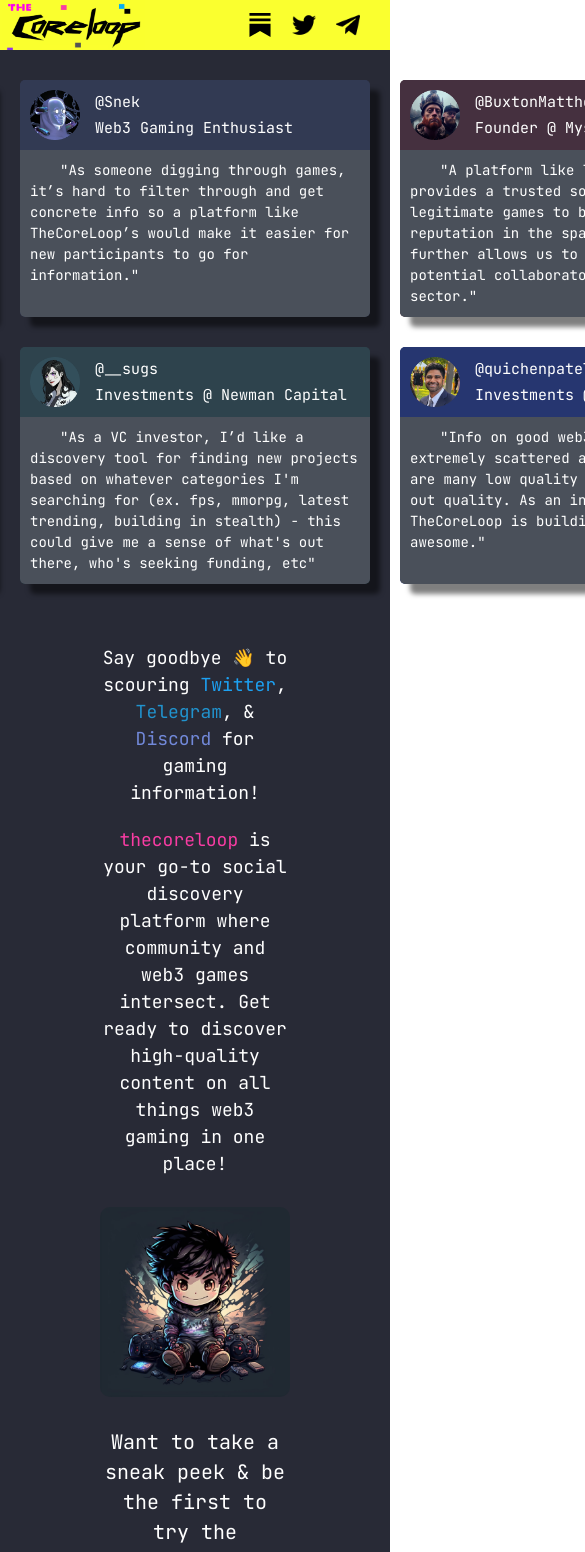
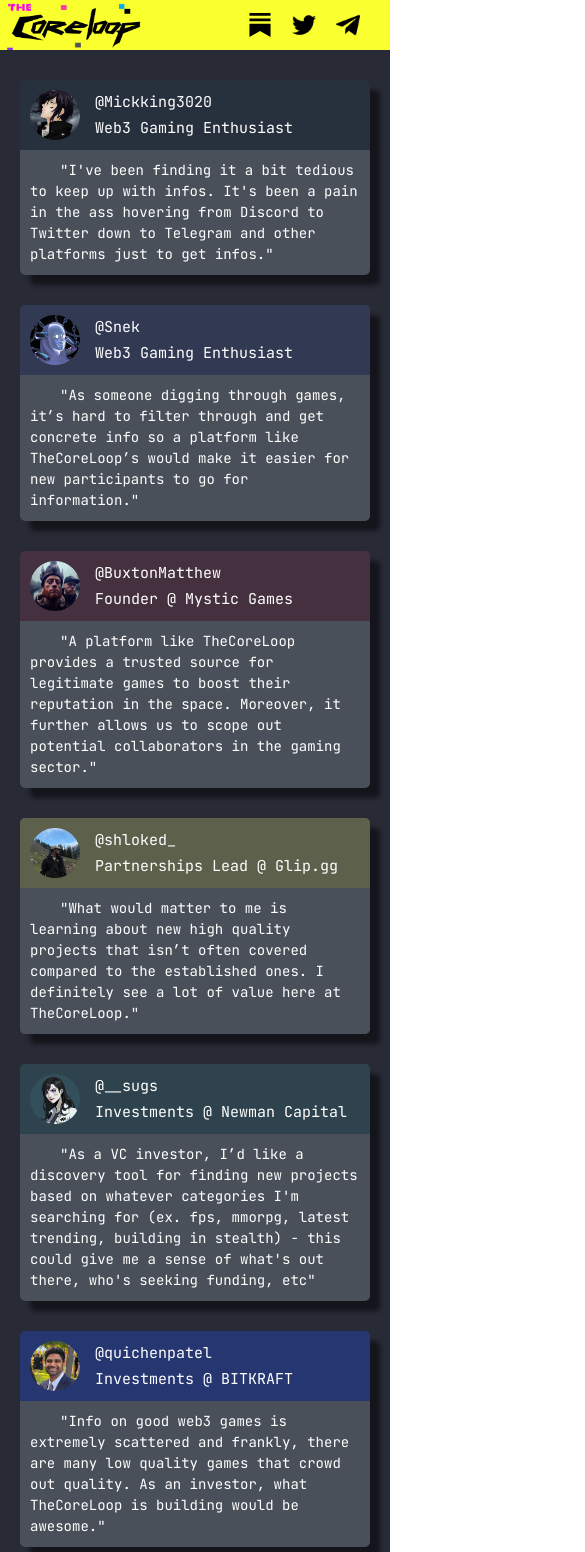
Before and after one commit to brian-fong/thecoreloop, a Next.js app: page / in a window 390 px wide. Shown: the top 1552 px of the page, 585 px wide, since content can reach past the window. Built offline with nearby package versions, Linux system fonts and the light colour scheme.

Commit message:
Updated card gallery on landing page; more responsive

```diff
--- a/src/components/LandingPage/Card.tsx
+++ b/src/components/LandingPage/Card.tsx
@@ -13,8 +13,6 @@
   return (
     <Flex
       flexDirection="column"
-      minWidth="250px"
-      maxWidth="400px"
       color="white"
       background={bkg_head}
       border="none"
--- /dev/null
+++ b/src/components/LandingPage/Gallery.tsx
@@ -0,0 +1,3 @@
+export default function Gallery() {
+
+}
--- a/src/pages/index.tsx
+++ b/src/pages/index.tsx
@@ -7,13 +7,27 @@
   Image,
   Button,
   Tooltip,
+  useDimensions,
 } from "@chakra-ui/react";
 import Head from "next/head";
 import uuid from "react-uuid";
+import { useRef, useState, useEffect } from "react";
 import { REFERENCES } from "../utils/references";
 import Card from "../components/LandingPage/Card";
 
 export default function landing_page() {
+  const main_ref = useRef<any>();
+  const [columns, setColumns] = useState<number>(3);
+  const dimensions = useDimensions(main_ref, true);
+
+  useEffect(() => {
+    const width: number = dimensions?.contentBox?.width!;
+    console.log("Gallery Width: ", width);
+    if (width > 1110) setColumns(3);
+    else if (width > 760) setColumns(2);
+    else setColumns(1);
+  }, [dimensions]);
+
   return (
     <>
       <Head>
@@ -27,14 +41,15 @@
         <meta name="viewport" content="width=device-width, initial-scale=1" />
       </Head>
       <Flex
-        id="root_container"
+        id="main_container"
+        ref={main_ref}
         flexDirection="column"
         justifyContent="start"
         alignItems="center"
-        width="100vw"
         minHeight="100vh"
         color="white"
         background="#282A36"
+        overflowX="hidden"
       >
         {/* Banner */}
         <Flex
@@ -80,9 +95,9 @@
         {/* Cards Gallery */}
         <Grid
           id="cards-gallery"
-          templateColumns="repeat(3, minmax(350px, 1fr))"
+          templateColumns={`repeat(${columns}, minmax(350px, 1fr))`}
           gap="30px"
-          padding="30px 80px"
+          padding="30px"
           height="min-content"
         >
           {REFERENCES.map(reference => (
@@ -103,7 +118,7 @@
           gap="10px"
           justifyContent="center"
           alignItems="center"
-          padding="30px 100px"
+          padding="30px 0px"
           width="100%"
         >
           <Flex
@@ -111,7 +126,8 @@
             gap="20px"
             justifyContent="center"
             alignItems="center"
-            maxWidth="1000px"
+            padding="0px 20px"
+            maxWidth="1200px"
           >
             <Box fontSize="18px" textAlign="center">
               Say goodbye 👋 to scouring <Text display="inline" color="twitter">Twitter</Text>, <Text display="inline" color="telegram">Telegram</Text>, &#38; <Text display="inline" color="discord">Discord</Text> for gaming information!
```
